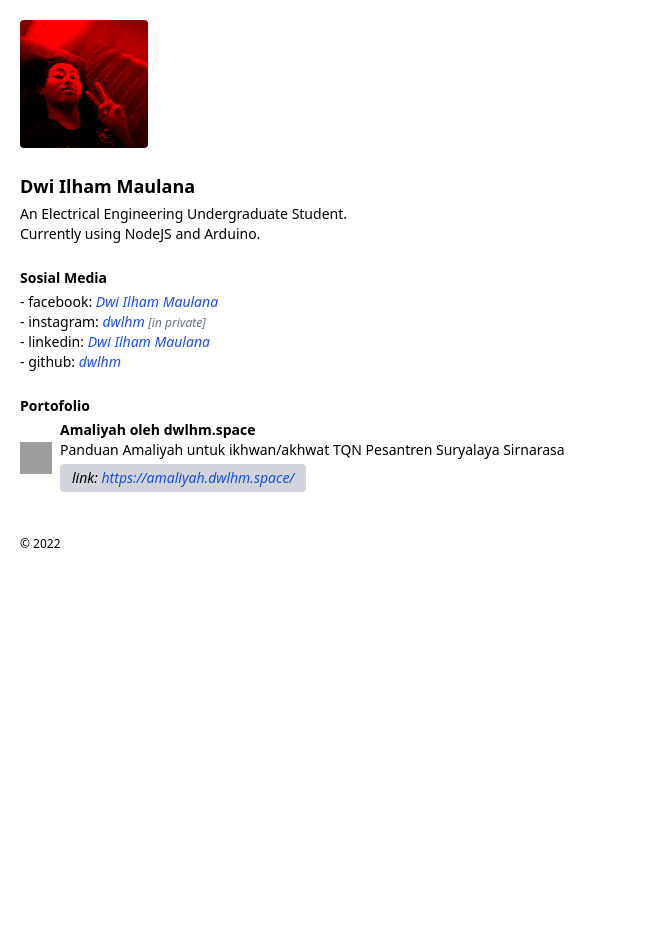
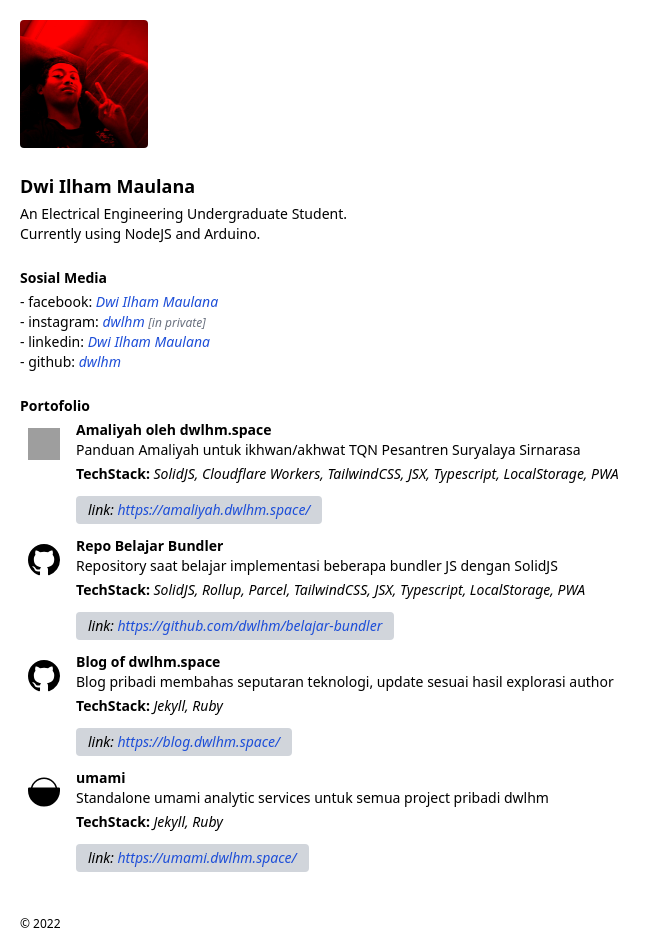
Before and after one commit to dwlhm/main-page, a plain HTML site: page index.html in a window 1280 px wide. Shown: the whole page, without its empty margins (0-661 px from the left). Before the commit the page ends 800 px from the top, so only its background shows below. Drawn offline with nearby package versions, Linux system fonts and the light colour scheme; grey boxes are pictures that could not be loaded.

Commit message:
menambahkan beberapa protofolio

```diff
--- a/index.html
+++ b/index.html
@@ -60,8 +60,9 @@
                 </div>
                 <div class="mt-5 text-sm">
                     <h3 class="font-bold leading-loose">Portofolio</h3>
-                    <div class="flex">
-                        <div class="flex items-center">
+                    <div>
+                        <div class="flex mb-2">
+                            <div class="flex items-top p-2">
                                 <img
                                     class="w-8 h-8"
                                     src="https://amaliyah.dwlhm.space/300x300.png"
@@ -70,6 +71,7 @@
                             <div class="ml-2">
                                 <h2 class="font-semibold">Amaliyah oleh dwlhm.space</h2>
                                 <p>Panduan Amaliyah untuk ikhwan/akhwat TQN Pesantren Suryalaya Sirnarasa</p>
+                                <p class="text-sm pb-2 pt-1 italic"><span class="font-semibold not-italic">TechStack:</span> SolidJS, Cloudflare Workers, TailwindCSS, JSX, Typescript, LocalStorage, PWA</p>
                                 <p class="italic bg-gray-300 px-3 py-1 my-1 rounded inline-block">link:
                                     <a
                                         class="italic text-blue-700"
@@ -77,6 +79,62 @@
                                         https://amaliyah.dwlhm.space/
                                     </a>
                                 </p>
+                            </div>
+                        </div>
+                        <div class="flex mb-2">
+                            <div class="flex items-top p-2">
+                                <svg height="32" aria-hidden="true" viewBox="0 0 16 16" version="1.1" width="32" data-view-component="true" class="octicon octicon-mark-github v-align-middle">
+                                    <path fill-rule="evenodd" d="M8 0C3.58 0 0 3.58 0 8c0 3.54 2.29 6.53 5.47 7.59.4.07.55-.17.55-.38 0-.19-.01-.82-.01-1.49-2.01.37-2.53-.49-2.69-.94-.09-.23-.48-.94-.82-1.13-.28-.15-.68-.52-.01-.53.63-.01 1.08.58 1.23.82.72 1.21 1.87.87 2.33.66.07-.52.28-.87.51-1.07-1.78-.2-3.64-.89-3.64-3.95 0-.87.31-1.59.82-2.15-.08-.2-.36-1.02.08-2.12 0 0 .67-.21 2.2.82.64-.18 1.32-.27 2-.27.68 0 1.36.09 2 .27 1.53-1.04 2.2-.82 2.2-.82.44 1.1.16 1.92.08 2.12.51.56.82 1.27.82 2.15 0 3.07-1.87 3.75-3.65 3.95.29.25.54.73.54 1.48 0 1.07-.01 1.93-.01 2.2 0 .21.15.46.55.38A8.013 8.013 0 0016 8c0-4.42-3.58-8-8-8z"></path>
+                                </svg>
+                            </div>
+                            <div class="ml-2">
+                                <h2 class="font-semibold">Repo Belajar Bundler</h2>
+                                <p>Repository saat belajar implementasi beberapa bundler JS dengan SolidJS</p>
+                                <p class="text-sm pb-2 pt-1 italic"><span class="font-semibold not-italic">TechStack:</span> SolidJS, Rollup, Parcel, TailwindCSS, JSX, Typescript, LocalStorage, PWA</p>
+                                <p class="italic bg-gray-300 px-3 py-1 my-1 rounded inline-block">link:
+                                    <a
+                                        class="italic text-blue-700"
+                                        href="https://github.com/dwlhm/belajar-bundler">
+                                        https://github.com/dwlhm/belajar-bundler
+                                    </a>
+                                </p>
+                            </div>
+                        </div>
+                        <div class="flex mb-2">
+                            <div class="flex items-top p-2">
+                                <svg height="32" aria-hidden="true" viewBox="0 0 16 16" version="1.1" width="32" data-view-component="true" class="octicon octicon-mark-github v-align-middle">
+                                    <path fill-rule="evenodd" d="M8 0C3.58 0 0 3.58 0 8c0 3.54 2.29 6.53 5.47 7.59.4.07.55-.17.55-.38 0-.19-.01-.82-.01-1.49-2.01.37-2.53-.49-2.69-.94-.09-.23-.48-.94-.82-1.13-.28-.15-.68-.52-.01-.53.63-.01 1.08.58 1.23.82.72 1.21 1.87.87 2.33.66.07-.52.28-.87.51-1.07-1.78-.2-3.64-.89-3.64-3.95 0-.87.31-1.59.82-2.15-.08-.2-.36-1.02.08-2.12 0 0 .67-.21 2.2.82.64-.18 1.32-.27 2-.27.68 0 1.36.09 2 .27 1.53-1.04 2.2-.82 2.2-.82.44 1.1.16 1.92.08 2.12.51.56.82 1.27.82 2.15 0 3.07-1.87 3.75-3.65 3.95.29.25.54.73.54 1.48 0 1.07-.01 1.93-.01 2.2 0 .21.15.46.55.38A8.013 8.013 0 0016 8c0-4.42-3.58-8-8-8z"></path>
+                                </svg>
+                            </div>
+                            <div class="ml-2">
+                                <h2 class="font-semibold">Blog of dwlhm.space</h2>
+                                <p>Blog pribadi membahas seputaran teknologi, update sesuai hasil explorasi author</p>
+                                <p class="text-sm pb-2 pt-1 italic"><span class="font-semibold not-italic">TechStack:</span> Jekyll, Ruby</p>
+                                <p class="italic bg-gray-300 px-3 py-1 my-1 rounded inline-block">link:
+                                    <a
+                                        class="italic text-blue-700"
+                                        href="https://blog.dwlhm.space/">
+                                        https://blog.dwlhm.space/
+                                    </a>
+                                </p>
+                            </div>
+                        </div>
+                        <div class="flex mb-2">
+                            <div class="flex items-top p-2">
+                                <svg xmlns="http://www.w3.org/2000/svg" viewBox="0 0 428 389.11" width="32" height="32"><circle cx="214.15" cy="181" r="171" fill="none" stroke="currentColor" stroke-miterlimit="10" stroke-width="20"></circle><path d="M413 134.11H15.29a15 15 0 0 0-15 15v15.3C.12 168 0 171.52 0 175.11c0 118.19 95.81 214 214 214 116.4 0 211.1-92.94 213.93-208.67 0-.44.07-.88.07-1.33v-30a15 15 0 0 0-15-15Z"></path></svg>
+                            </div>
+                            <div class="ml-2">
+                                <h2 class="font-semibold">umami</h2>
+                                <p>Standalone umami analytic services untuk semua project pribadi dwlhm</p>
+                                <p class="text-sm pb-2 pt-1 italic"><span class="font-semibold not-italic">TechStack:</span> Jekyll, Ruby</p>
+                                <p class="italic bg-gray-300 px-3 py-1 my-1 rounded inline-block">link:
+                                    <a
+                                        class="italic text-blue-700"
+                                        href="https://umami.dwlhm.space/">
+                                        https://umami.dwlhm.space/
+                                    </a>
+                                </p>
+                            </div>
                         </div>
                     </div>
                 </div>
```
Lines whose indentation alone changed are shown as unchanged.
